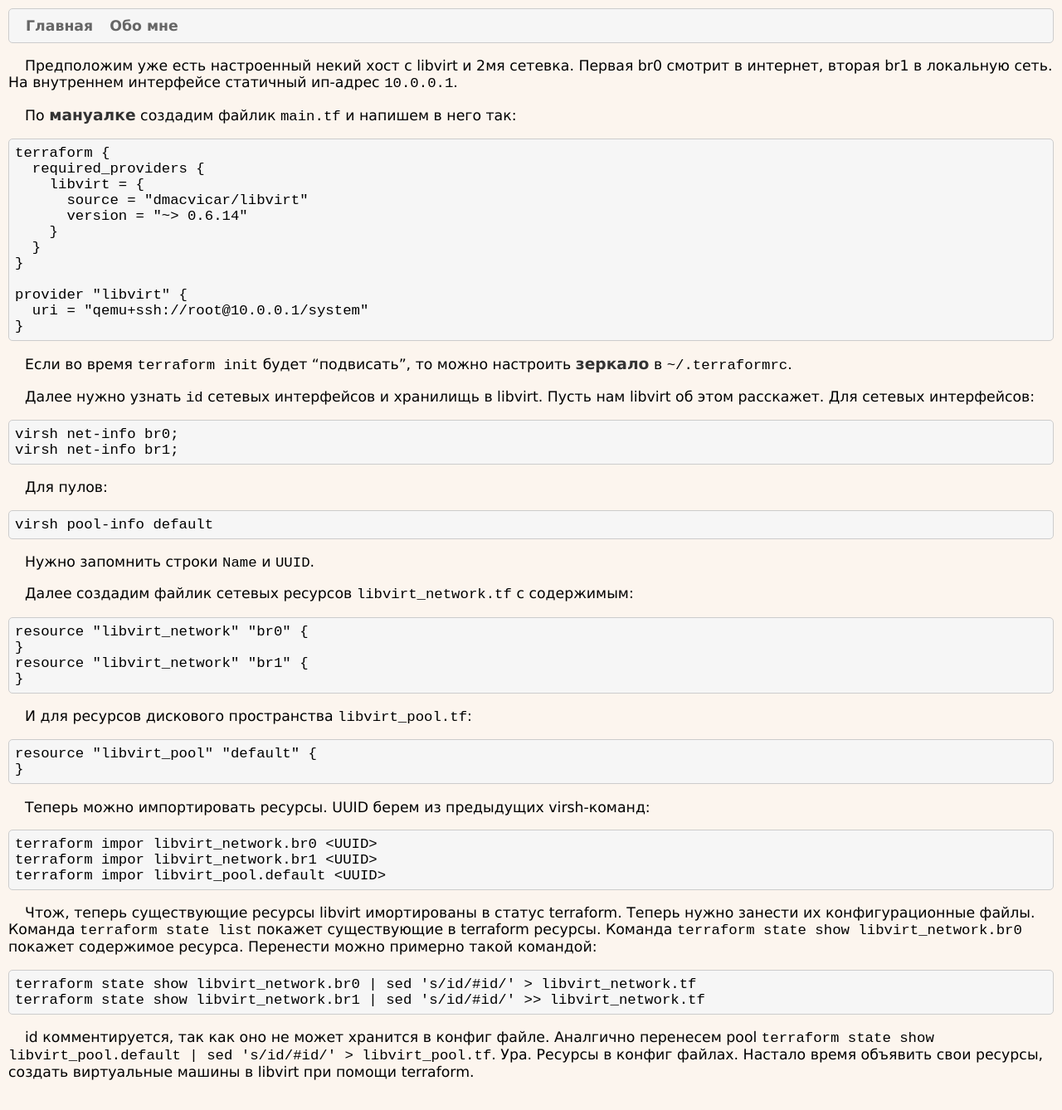
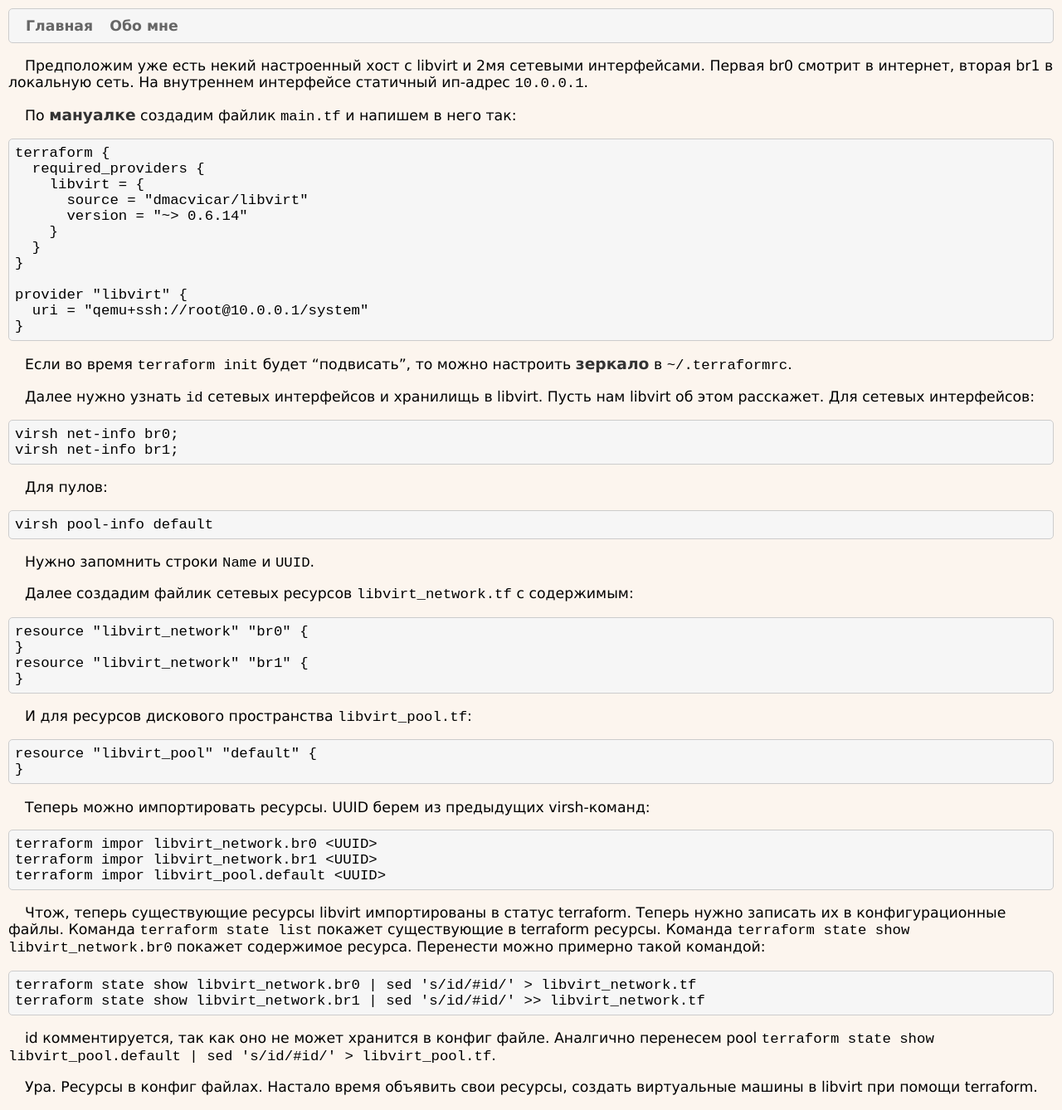
Before and after one commit to cronolio/cronolio.github.io, a Jekyll site: the page built from _posts/2022-04-28-minimal-devops-part-1a.md, in a window 1280 px wide. Shown: the whole page at 83% size. Built offline with Jekyll 4.4.1, drawn with Linux system fonts in a browser that asks for light colours.

Commit message:
proofread

````diff
--- a/_posts/2022-04-28-minimal-devops-part-1a.md
+++ b/_posts/2022-04-28-minimal-devops-part-1a.md
@@ -1,14 +1,15 @@
 ---
 layout: post
 sitemap:
-  lastmod: 2022-11-14
+  lastmod: 2022-11-19
 title: devops на минималках - terraform на примере libvirt
 descr: terraform на примере libvirt
 keywords: terraform, libvirt
 ---
 
-Предположим уже есть настроенный некий хост с libvirt и 2мя сетевка. Первая br0 смотрит в интернет,
-вторая br1 в локальную сеть. На внутреннем интерфейсе статичный ип-адрес `10.0.0.1`.
+Предположим уже есть некий настроенный хост с libvirt и 2мя сетевыми интерфейсами.
+Первая br0 смотрит в интернет, вторая br1 в локальную сеть.
+На внутреннем интерфейсе статичный ип-адрес `10.0.0.1`.
 
 По [мануалке](https://github.com/dmacvicar/terraform-provider-libvirt/blob/main/README.md)
 создадим файлик `main.tf` и напишем в него так:
@@ -64,7 +65,8 @@ terraform impor libvirt_network.br1 <UUID>
 terraform impor libvirt_pool.default <UUID>
 ```
 
-Чтож, теперь существующие ресурсы libvirt имортированы в статус terraform. Теперь нужно занести их конфигурационные файлы.
+Чтож, теперь существующие ресурсы libvirt импортированы в статус terraform.
+Теперь нужно записать их в конфигурационные файлы.
 Команда `terraform state list` покажет существующие в terraform ресурсы.
 Команда `terraform state show libvirt_network.br0` покажет содержимое ресурса.
 Перенести можно примерно такой командой:
@@ -74,4 +76,6 @@ terraform state show libvirt_network.br1 | sed 's/id/#id/' >> libvirt_network.tf
 ```
 id комментируется, так как оно не может хранится в конфиг файле.
 Аналгично перенесем pool `terraform state show libvirt_pool.default | sed 's/id/#id/' > libvirt_pool.tf`.
-Ура. Ресурсы в конфиг файлах. Настало время объявить свои ресурсы, создать виртуальные машины в libvirt при помощи terraform.
+
+Ура. Ресурсы в конфиг файлах.
+Настало время объявить свои ресурсы, создать виртуальные машины в libvirt при помощи terraform.
````
